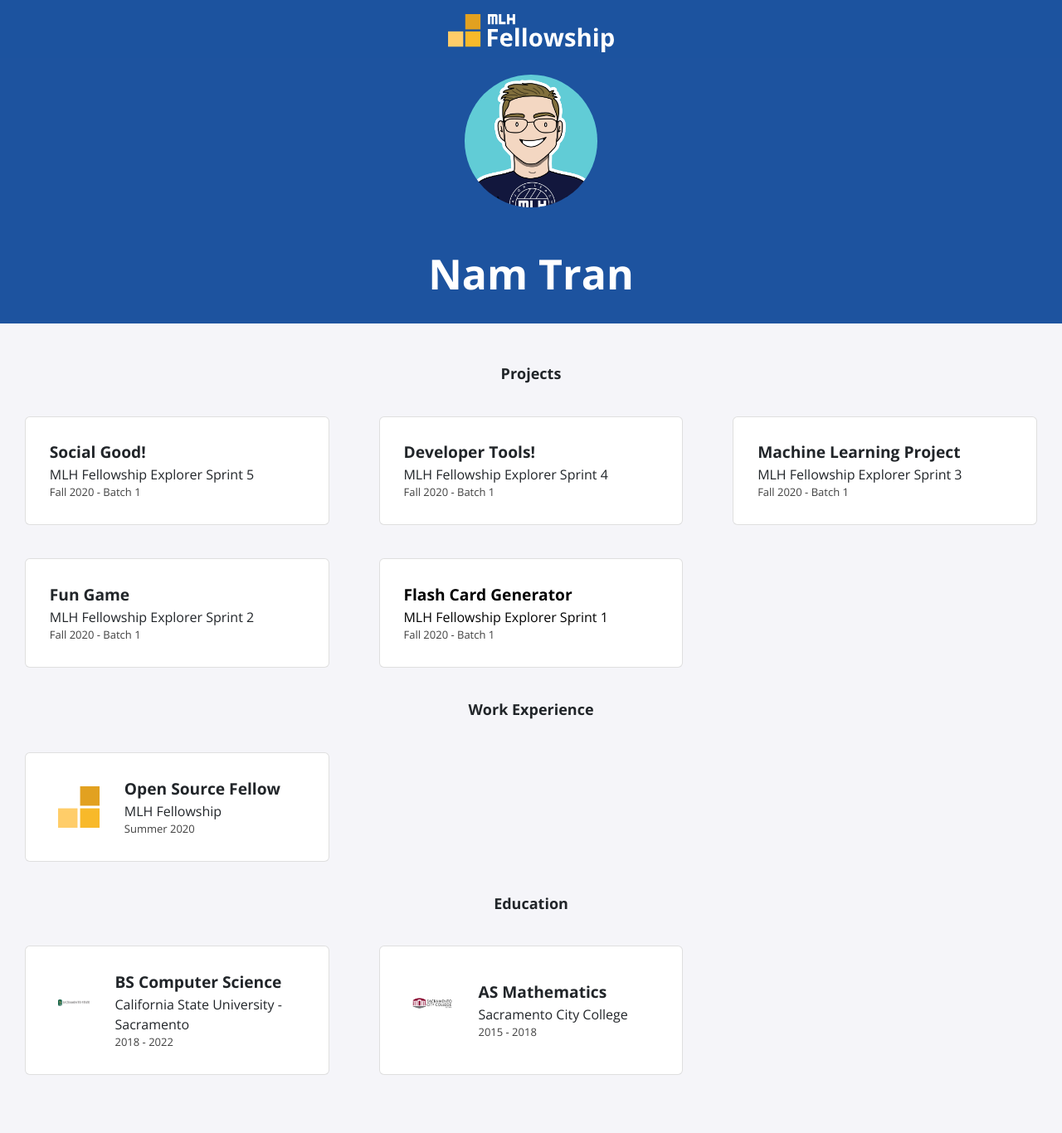
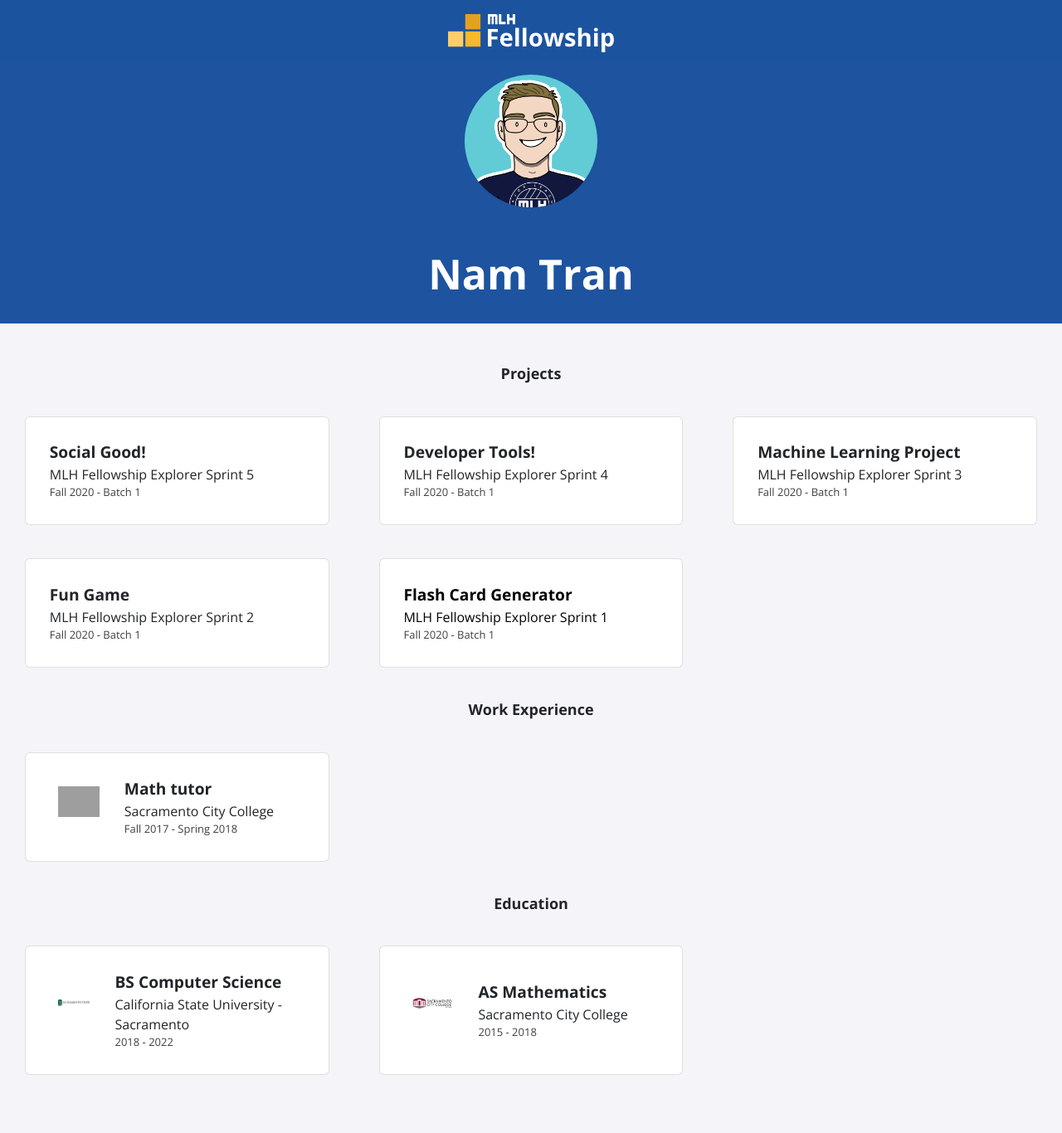
Before and after one commit to trankhainam97/trankhainam97.github.io, a Jekyll site: the page built from index.html, in a window 1280 px wide. Shown: the whole page at 83% size. Built offline with Jekyll 4.4.1, drawn with Linux system fonts in a browser that asks for light colours; nearby versions of some CDN libraries; grey boxes are pictures that could not be loaded.

Commit message:
Update experience.yml

```diff
--- a/_data/experience.yml
+++ b/_data/experience.yml
@@ -1,4 +1,4 @@
-- role: Open Source Fellow
-  company: MLH Fellowship
-  dates: Summer 2020
-  logo: fellowship.svg
+- role: Math tutor
+  company: Sacramento City College
+  dates: Fall 2017 - Spring 2018
+  logo: scc-logo-primary-horizontal-972x324.png
```
